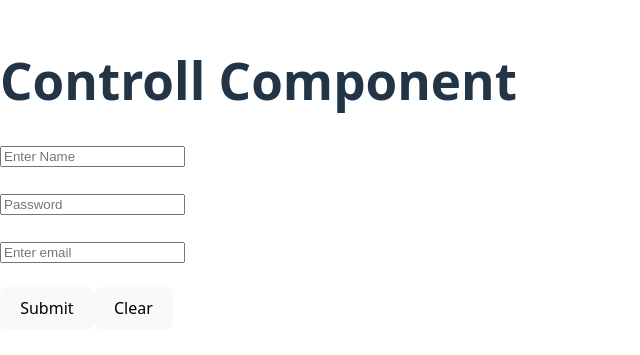
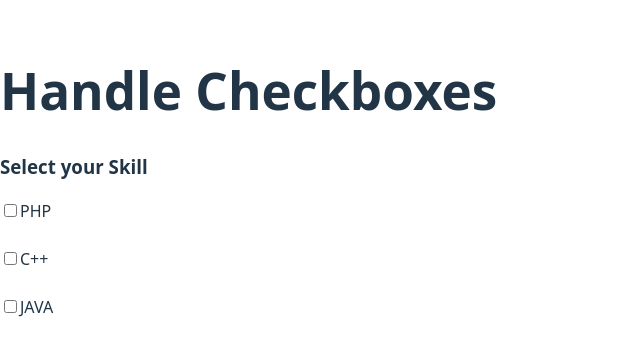
Before and after one commit to amit20055/React-Amit, a React (Vite) app: page / in a window 1280 px wide. Shown: the part 217-572 px from the top of the page, without its empty margins (0-640 px from the left). Built offline with nearby package versions, Linux system fonts and the light colour scheme.

Commit message:
checkboxe

```diff
--- a/src/App.jsx
+++ b/src/App.jsx
@@ -1,11 +1,10 @@
 import Aprops from "./Advance_props";
-import Controll from "./controll_component";
-import Get from "./get_input_react";
+import CheckBoxes from "./checkBoxes";
 
 function App() {
   return (
     <div>
-      <Controll/>
+      <CheckBoxes/>
     </div>
 
 
--- /dev/null
+++ b/src/checkBoxes.jsx
@@ -0,0 +1,33 @@
+import { useState } from "react";
+
+function CheckBoxes(){
+    const[skill,setskill]=useState([]);
+    const handleSkill=(event)=>{
+        console.log(event.target.value,event.target.checked);
+        if(event.target.checked){
+            setskill([...skill,event.target.value])
+        }else{
+            setskill([...skill.filter((item)=>item!=event.target.value)])
+
+        }
+    }
+    return(
+        <div>
+            <h1>Handle Checkboxes</h1>
+            <h3>Select your Skill</h3>
+            <input onChange={handleSkill} type="checkbox" id="php" value="php"/>
+            <label htmlFor="php">PHP</label>
+            <br/><br/>
+
+            <input onChange={handleSkill} type="checkbox" id="c++" value={"c++"}/>
+            <label htmlFor="c++">C++</label>
+            <br/><br/>
+
+            <input onChange={handleSkill}  type="checkbox" id="java" value={"java"}/>
+            <label htmlFor="java">JAVA</label>
+            <h3>{skill.toString()}</h3>
+
+        </div>
+    )
+}
+export default CheckBoxes;
```
